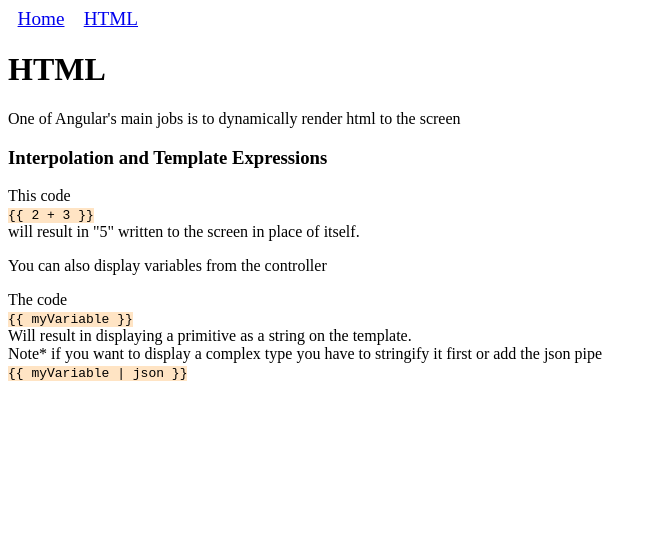
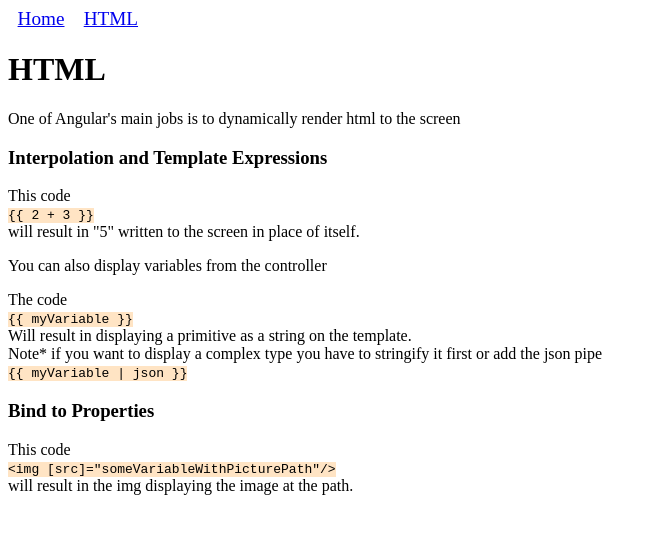
Before and after one commit to geekwisevinson/features, an Angular app: page /html in a window 1280 px wide. Shown: the top 534 px of the page, without its empty margins (0-657 px from the left). Built offline with nearby package versions, Linux system fonts and the light colour scheme.

Commit message:
feat(html): add example explaining property binding

```diff
--- a/src/app/pages/landing/pages/html/html.component.html
+++ b/src/app/pages/landing/pages/html/html.component.html
@@ -36,4 +36,18 @@
   </div>
 
 
+
+  <div class="part">
+    <h3>Bind to Properties</h3>
+    This code
+    <div>
+      <code>
+        {{"<\img [src]=\"someVariableWithPicturePath\"/>"}}
+      </code>
+    </div>
+    will result in the img displaying the image at the path.
+    <p>
+  </div>
+
+
 </div>
```
